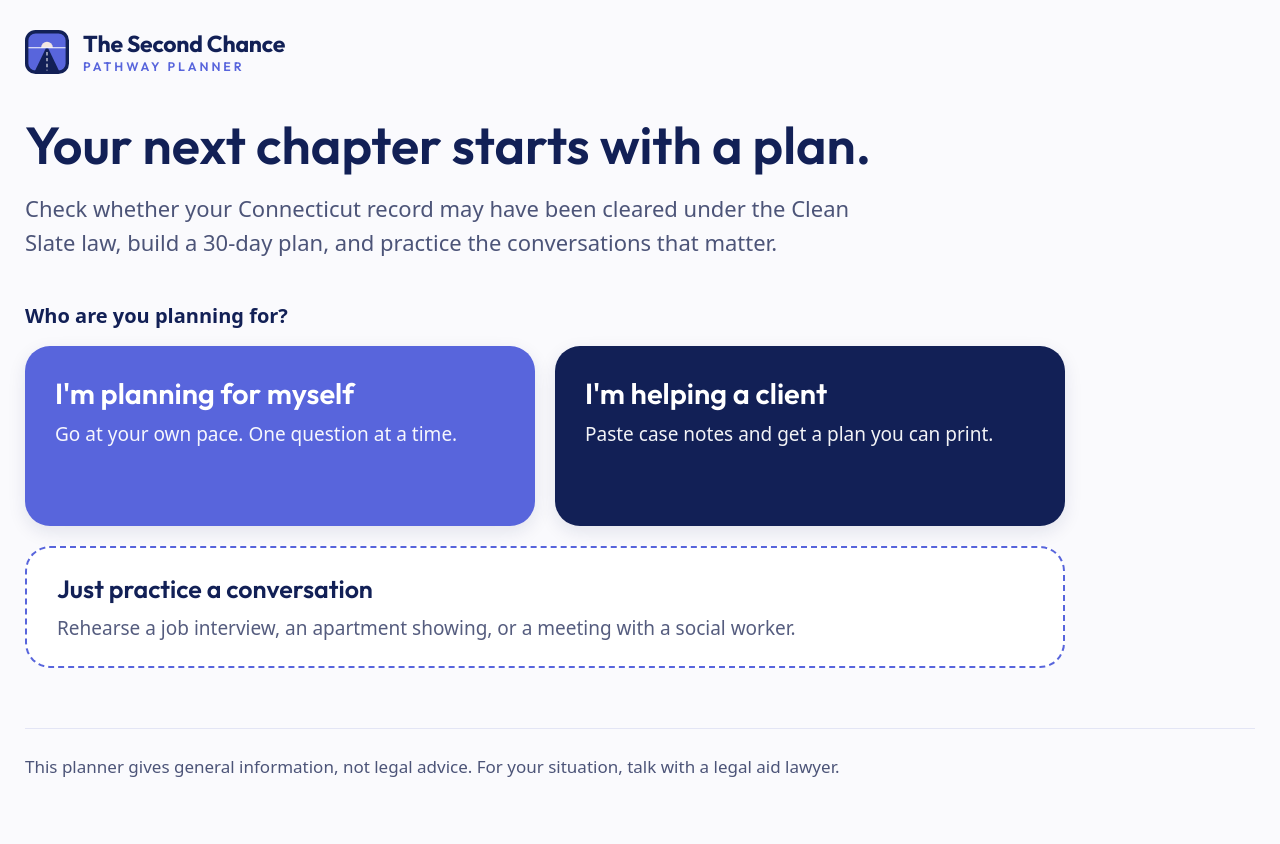
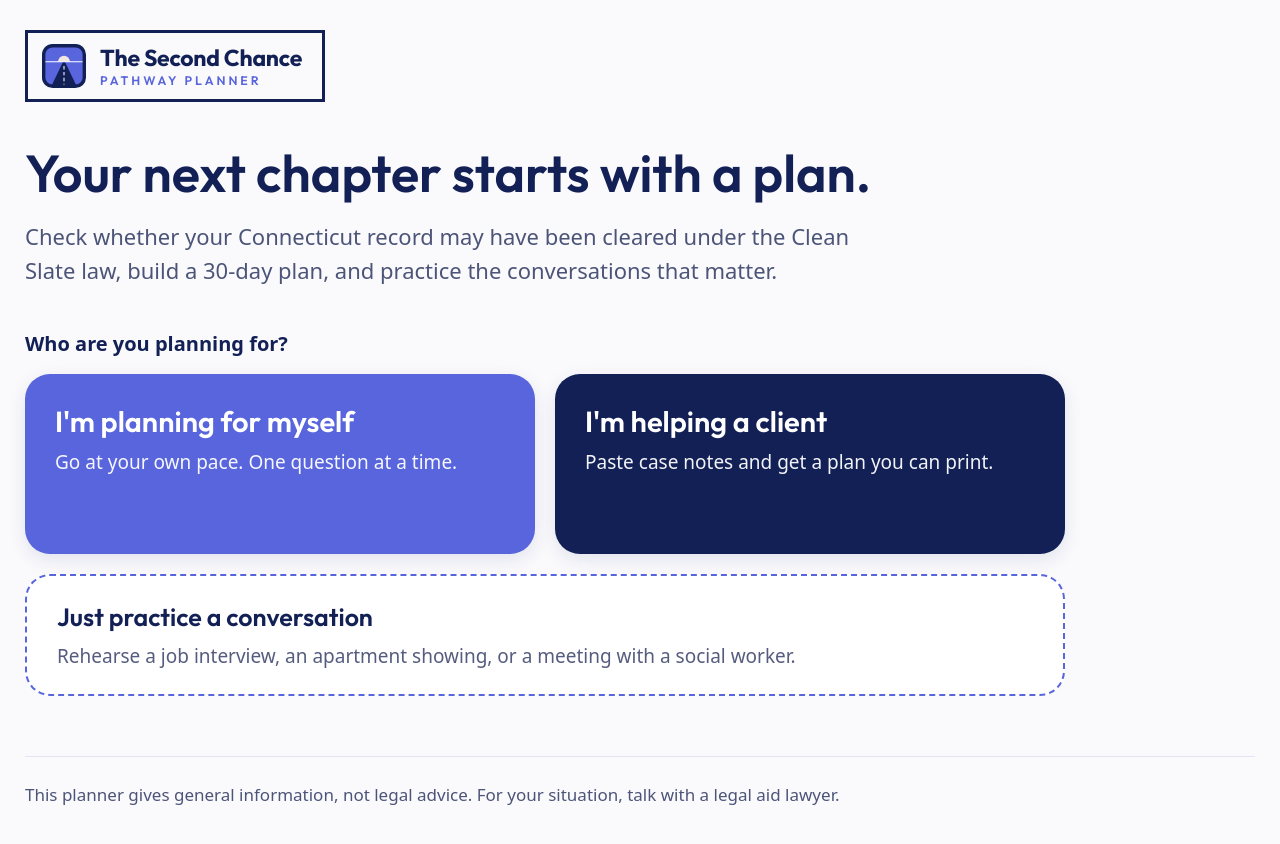
Before and after one commit to smalloy112321/second-chance, a React (Vite) app in the folder frontend/: page / in a window 1280 px wide. Shown: the top 844 px of the page. Built offline with nearby package versions, Linux system fonts and the light colour scheme.

Commit message:
Logo: thick navy box around the full logo
Co-Authored-By: Claude Opus 5.5 <noreply@anthropic.com>

```diff
--- a/frontend/src/index.css
+++ b/frontend/src/index.css
@@ -50,7 +50,7 @@ button { font: inherit; cursor: pointer; }
 }
 
 .site-header { display: flex; align-items: center; gap: 0.6rem; padding: 0.25rem 0 2rem; }
-.logo { display: inline-flex; align-items: center; gap: 0.7rem; }
+.logo { display: inline-flex; align-items: center; gap: 0.7rem; border: 3px solid var(--navy); padding: 0.55rem 1rem 0.55rem 0.7rem; background: var(--bg); }
 .logo-mark { flex: none; display: block; }
 .logo-words { display: flex; flex-direction: column; line-height: 1.1; }
 .logo-name { font-family: var(--font-display); font-weight: 700; font-size: 1.15rem; color: var(--navy); letter-spacing: -0.01em; }
```
Also changed, not shown: 4 other files (tests, documents, lock files or other folders).
